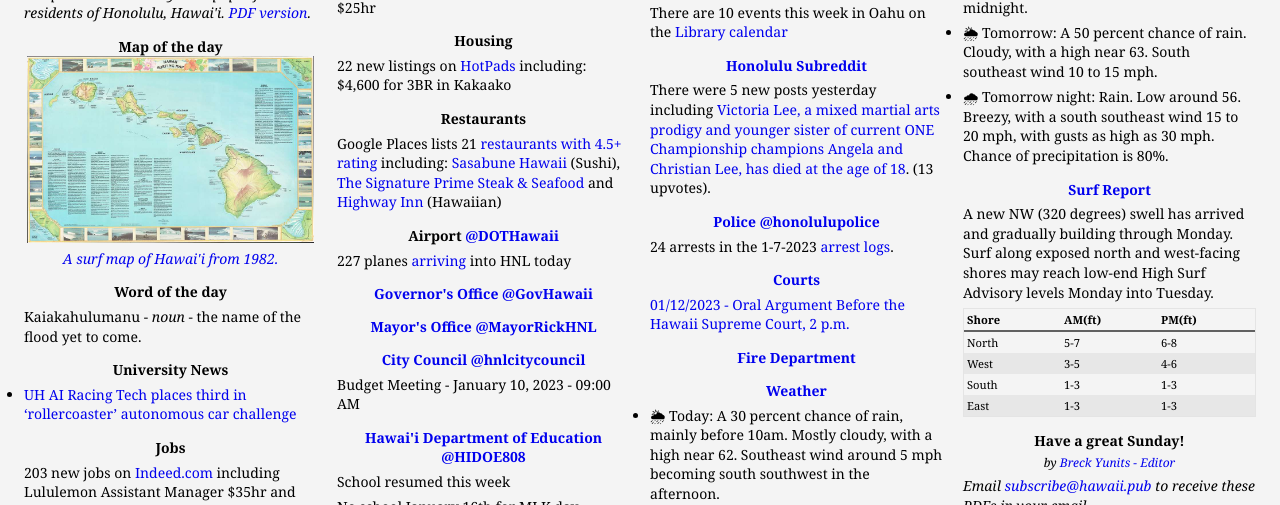
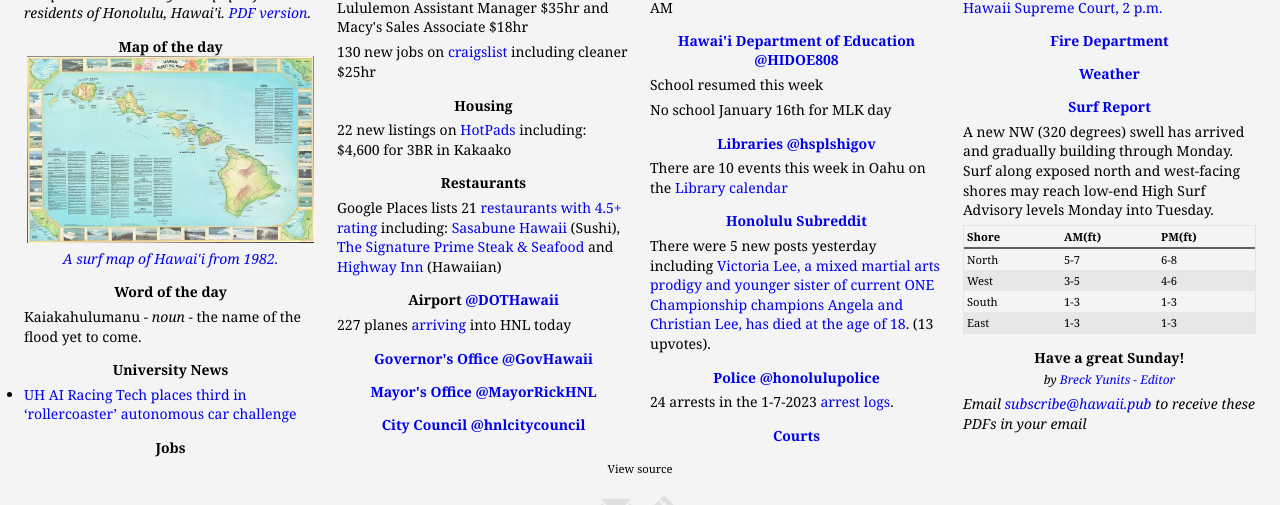
Before and after one commit to breck7/hawaii.pub, a website: page 1-8-2023.html in a window 1280 px wide. Shown: the part 71-576 px from the top of the page. Drawn offline with Linux system fonts and the light colour scheme.

Commit message:
Deploying to scroll-output from @ breck7/hawaii.pub@06828f67c52f35d5576d56c8b9865e866b485d1a 🚀

```diff
--- a/1-8-2023.html
+++ b/1-8-2023.html
@@ -353,12 +353,7 @@
 
 <h4 class="scrollSectionComponent"><a href="https://fire.honolulu.gov/">Fire Department</a></h4>
 
-<h4 class="scrollSectionComponent"><a href="https://forecast.weather.gov/MapClick.php?lat=33.76672000000008&lon=-118.19239999999996#.Y6_To-zMIbk">Weather</a></h4>
-
-<ul><li class="scrollParagraphComponent">🌦 Today: A 30 percent chance of rain, mainly before 10am. Mostly cloudy, with a high near 62. Southeast wind around 5 mph becoming south southwest in the afternoon.</li>
-<li class="scrollParagraphComponent">☁️ Tonight: Mostly cloudy, with a low around 52. North northwest wind around 5 mph becoming east southeast after midnight.</li>
-<li class="scrollParagraphComponent">🌦 Tomorrow: A 50 percent chance of rain. Cloudy, with a high near 63. South southeast wind 10 to 15 mph.</li>
-<li class="scrollParagraphComponent">🌧 Tomorrow night: Rain. Low around 56. Breezy, with a south southeast wind 15 to 20 mph, with gusts as high as 30 mph. Chance of precipitation is 80%.</li></ul>
+<h4 class="scrollSectionComponent"><a href="https://forecast.weather.gov/MapClick.php?lat=21.3049&lon=-157.8579#.Y7uebezMIdo">Weather</a></h4>
 
 <h4 class="scrollSectionComponent"><a href="https://www.weather.gov/hfo/SRF">Surf Report</a></h4>
 
```
Also changed, not shown: 1-7-2023.html (+1 -2 lines), 4 other files.
